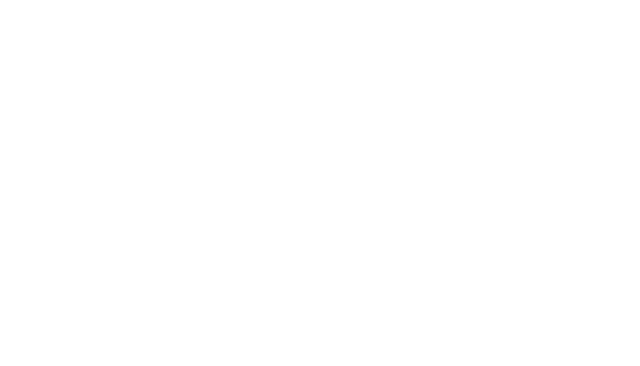
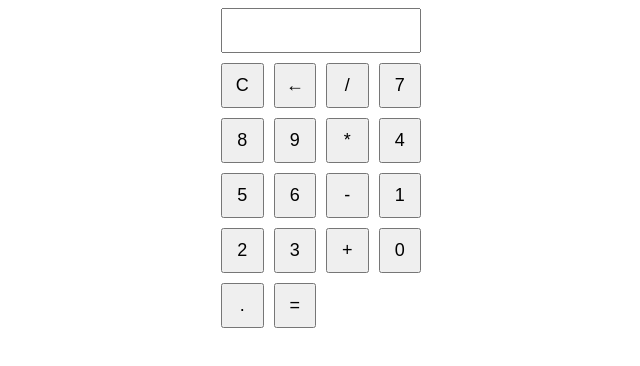
Before and after one commit to ArtyomUsov/calc, a plain HTML site: page index.html in a window 1280 px wide. Shown: the whole page, without its empty margins (319-959 px from the left). Drawn offline with Linux system fonts and the light colour scheme.

Commit message:
init: style.css, update: index.html, script.js

```diff
--- a/index.html
+++ b/index.html
@@ -4,9 +4,35 @@
     <meta charset="UTF-8">
     <meta name="viewport" content="width=device-width, initial-scale=1.0">
     <title>Document</title>
+    <link rel="stylesheet" href="style.css">
 </head>
 <body>
+    <div class="calculator">
+        <input type="text" id="result" readonly>
 
+        <button onclick="clearResult()">C</button>
+        <button onclick="deleteLastDigit()">&larr;</button>
+        <button onclick="appendCharacter('/')">/</button>
+
+        <button onclick="appendCharacter('7')">7</button>
+        <button onclick="appendCharacter('8')">8</button>
+        <button onclick="appendCharacter('9')">9</button>
+        <button onclick="appendCharacter('*')">*</button>
+
+        <button onclick="appendCharacter('4')">4</button>
+        <button onclick="appendCharacter('5')">5</button>
+        <button onclick="appendCharacter('6')">6</button>
+        <button onclick="appendCharacter('-')">-</button>
+
+        <button onclick="appendCharacter('1')">1</button>
+        <button onclick="appendCharacter('2')">2</button>
+        <button onclick="appendCharacter('3')">3</button>
+        <button onclick="appendCharacter('+')">+</button>
+
+        <button onclick="appendCharacter('0')">0</button>
+        <button onclick="appendCharacter('.')">.</button>
+        <button onclick="calculateResult()">=</button>
+      </div>
 </body>
 <script src="script.js"></script>
 </html>
--- a/script.js
+++ b/script.js
@@ -0,0 +1,24 @@
+function appendCharacter(character) {
+    const result = document.getElementById('result');
+    result.value += character;
+  }
+
+  function clearResult() {
+    const result = document.getElementById('result');
+    result.value = '';
+  }
+
+  function deleteLastDigit() {
+    const result = document.getElementById('result');
+    result.value = result.value.slice(0, -1);
+  }
+
+  function calculateResult() {
+    const result = document.getElementById('result');
+    try {
+      const calculatedResult = eval(result.value);
+      result.value = calculatedResult;
+    } catch (error) {
+      result.value = 'Ошибка';
+    }
+  }
--- /dev/null
+++ b/style.css
@@ -0,0 +1,19 @@
+.calculator {
+    display: grid;
+    grid-template-columns: repeat(4, 1fr);
+    grid-gap: 10px;
+    max-width: 200px;
+    margin: 0 auto;
+  }
+
+  .calculator input {
+    grid-column: span 4;
+    padding: 10px;
+    font-size: 18px;
+    text-align: right;
+  }
+
+  .calculator button {
+    padding: 10px;
+    font-size: 18px;
+  }
```
